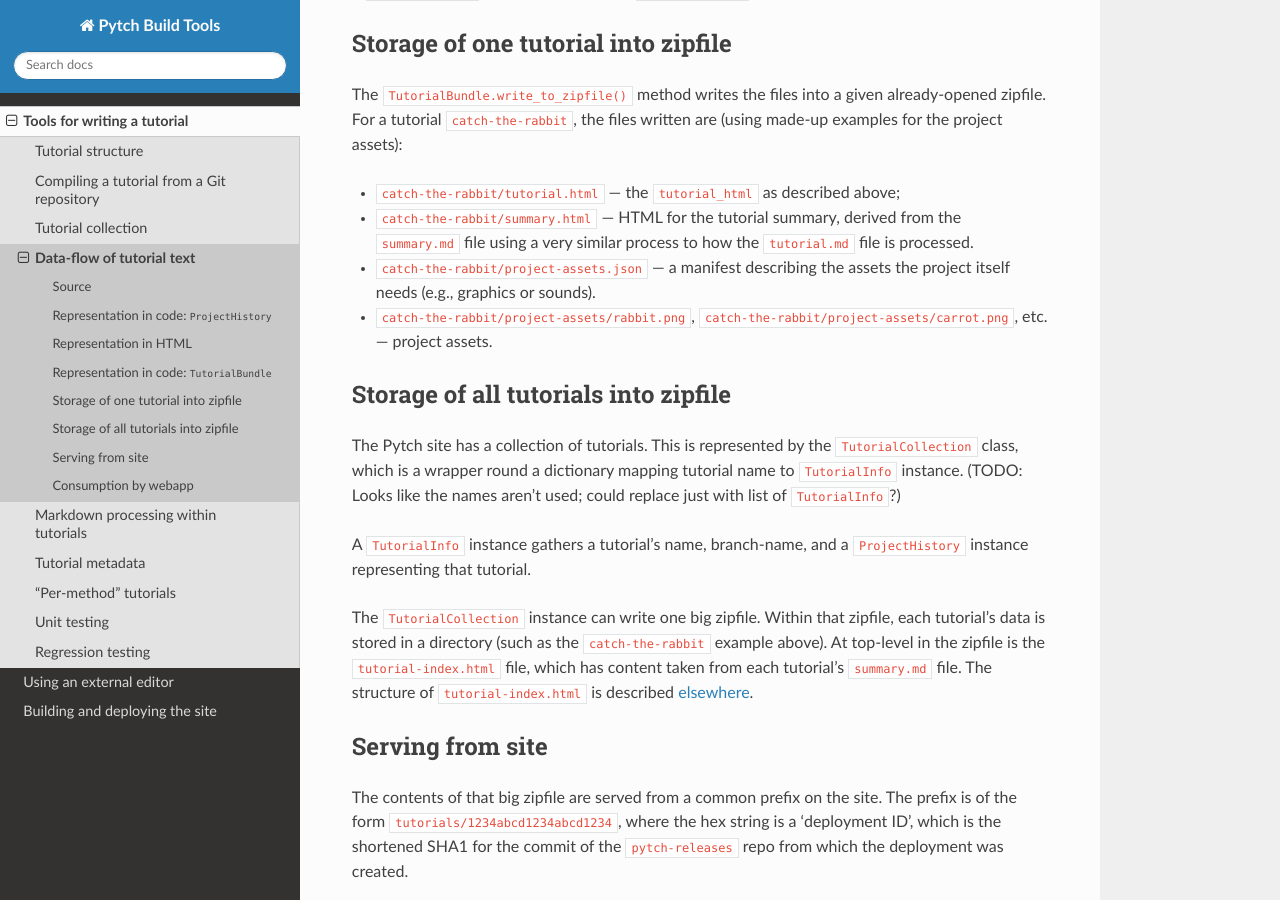
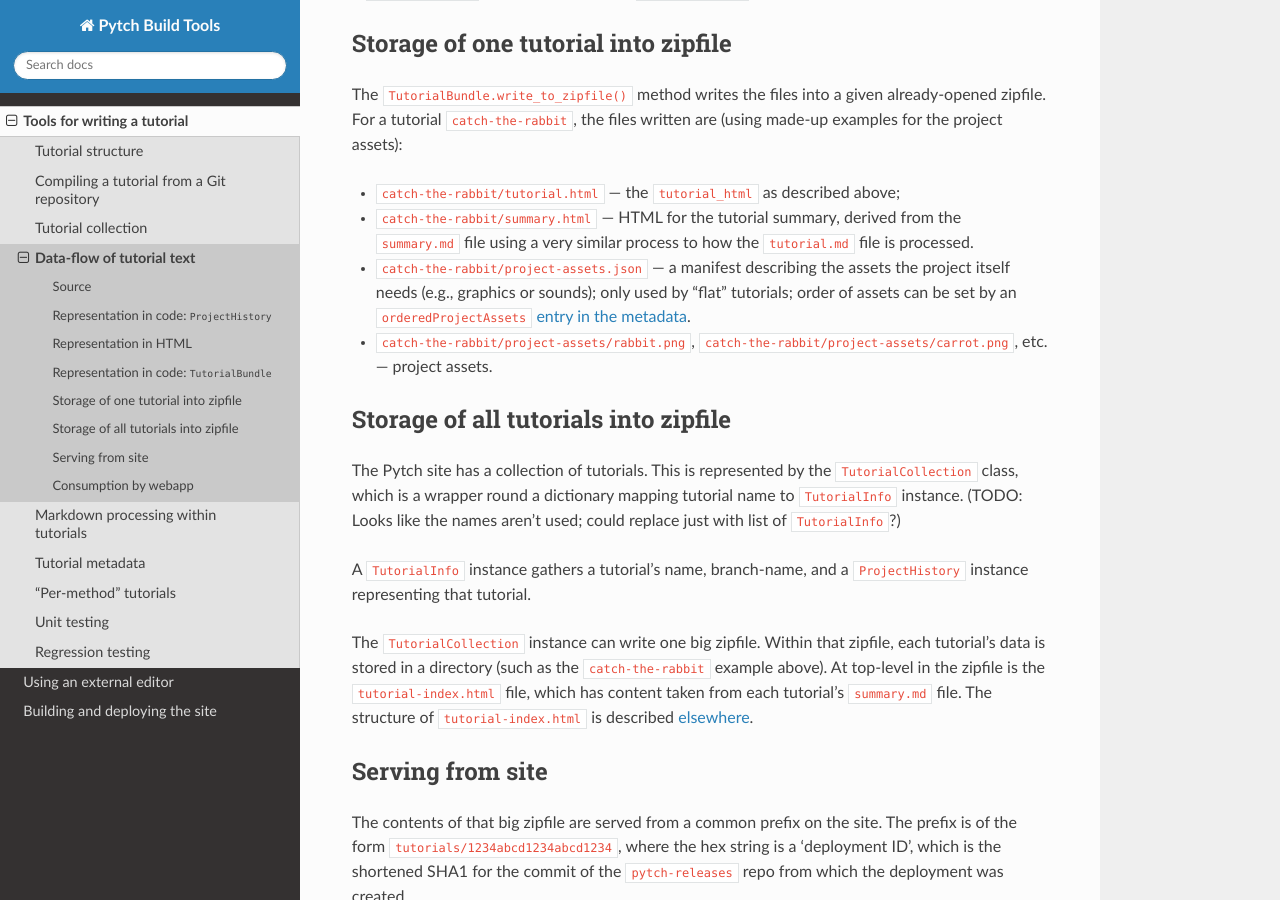
Before and after one commit to pytchlang/pytch-build, a Sphinx documentation site: the page built from doc/source/tutorialcompiler/tutorial-text-dataflow.rst, in a window 1280 px wide and 900 px high, scrolled down 1118 px. Built offline with Sphinx 7.4.7 and the Read the Docs theme 3.1.0, drawn with Linux system fonts in a browser that asks for light colours.

Commit message:
Add xref to orderedProjectAssets doc

```diff
--- a/doc/source/tutorialcompiler/tutorial-metadata.rst
+++ b/doc/source/tutorialcompiler/tutorial-metadata.rst
@@ -1,3 +1,5 @@
+.. _tutorial-metadata:
+
 Tutorial metadata
 =================
 
--- a/doc/source/tutorialcompiler/tutorial-text-dataflow.rst
+++ b/doc/source/tutorialcompiler/tutorial-text-dataflow.rst
@@ -73,7 +73,10 @@ the files written are (using made-up examples for the project assets):
   how the ``tutorial.md`` file is processed.
 
 * ``catch-the-rabbit/project-assets.json`` — a manifest describing the
-  assets the project itself needs (e.g., graphics or sounds).
+  assets the project itself needs (e.g., graphics or sounds); only
+  used by "flat" tutorials; order of assets can be set by an
+  ``orderedProjectAssets`` :ref:`entry in the metadata
+  <tutorial-metadata>`.
 
 * ``catch-the-rabbit/project-assets/rabbit.png``,
   ``catch-the-rabbit/project-assets/carrot.png``, etc. — project
```
